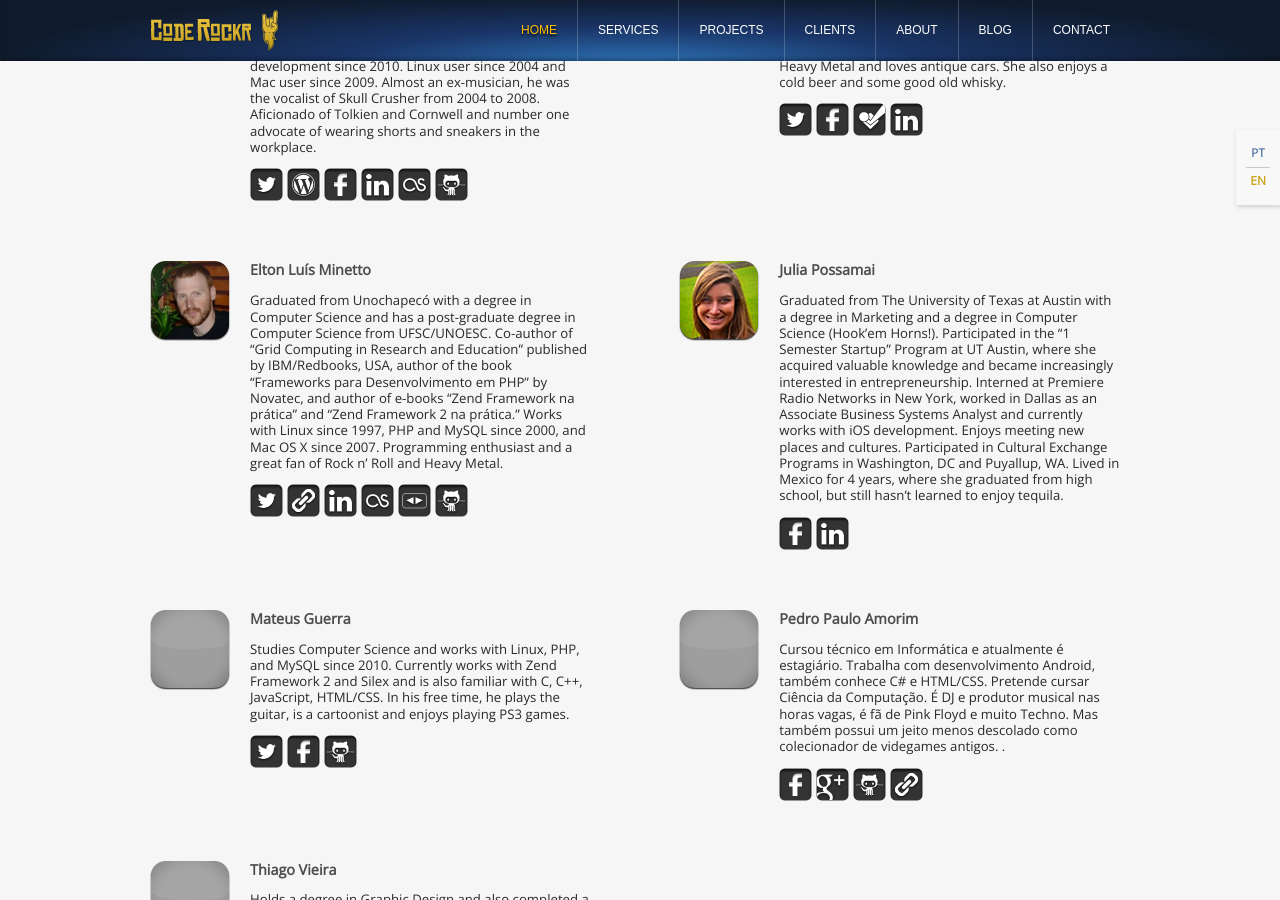
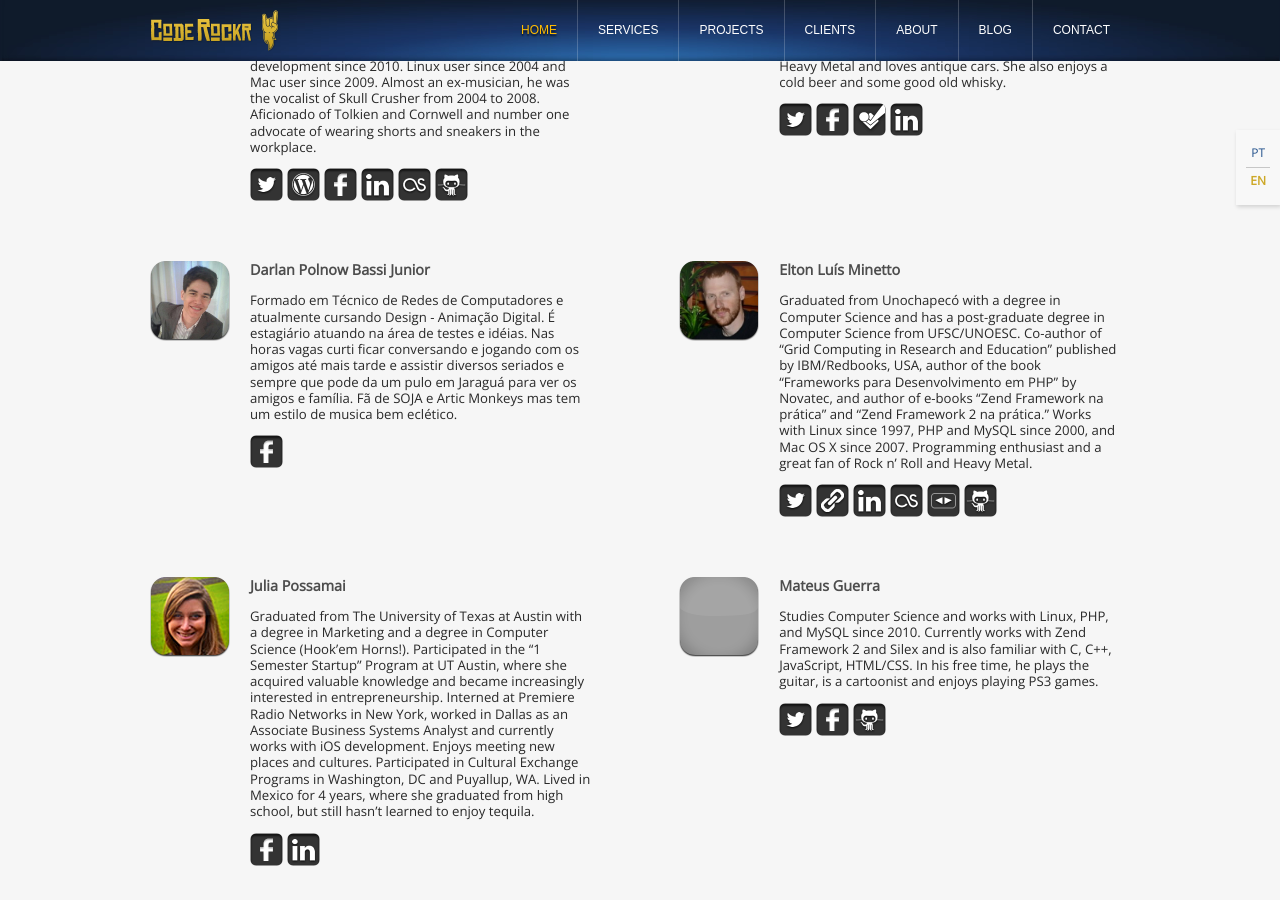
Before and after one commit to Coderockr/en.coderockr.github.com, a Jekyll site: the page built from index.html, in a window 1280 px wide and 900 px high, scrolled down 2745 px, cut to the strip 0-900 px from the top of the window. Built offline with Jekyll 4.4.1, drawn with Linux system fonts in a browser that asks for light colours; nearby versions of some CDN libraries; some web fonts are replaced; the list of posts is cut into pages by our own code; grey boxes are pictures that could not be loaded.

Commit message:
Incluido Darlan

```diff
--- /dev/null
+++ b/_includes/darlan.html
@@ -0,0 +1,8 @@
+<article>
+    <span class="avatar"><img src="/public/images/darlan.jpg" width="80" height="80" alt="" /><span></span></span>
+    <h3>Darlan Polnow Bassi Junior</h3>
+    <p>Formado em Técnico de Redes de Computadores e atualmente cursando Design - Animação Digital. É estagiário atuando na área de testes e idéias. Nas horas vagas curti ficar conversando e jogando com os amigos até mais tarde e assistir diversos seriados e sempre que pode da um pulo em Jaraguá para ver os amigos e família. Fã de SOJA e Artic Monkeys mas tem um estilo de musica bem eclético.</p>
+    <div class="share">
+        <a href="https://www.facebook.com/darlanpbj" target="_blank" title="Facebook"><img src="/public/images/share-facebook.gif" width="33" height="33" alt="Facebook" /></a>
+    </div>
+</article>
--- a/index.html
+++ b/index.html
@@ -180,23 +180,22 @@
               {% include bibi.html %}
             </li>
             <li>
+              {% include darlan.html %}
+            </li>
+            <li class="last">
               {% include elton.html %}
             </li>
-            <li class="last">
+            <li>
               {% include julia.html %}
             </li>
-            <li>
+            <li class="last">
               {% include mateus.html %}
             </li>
-            <li class="last">
+            <li>
               {% include pedro.html %}
             </li>
-
-            <li>
+            <li class="last">
               {% include thiago.html %}
-            </li>
-            <li class="last">
-
             </li>
           </ul>
         </div>
```
Also changed, not shown: public/images/darlan.jpg (added), 7 other files.
